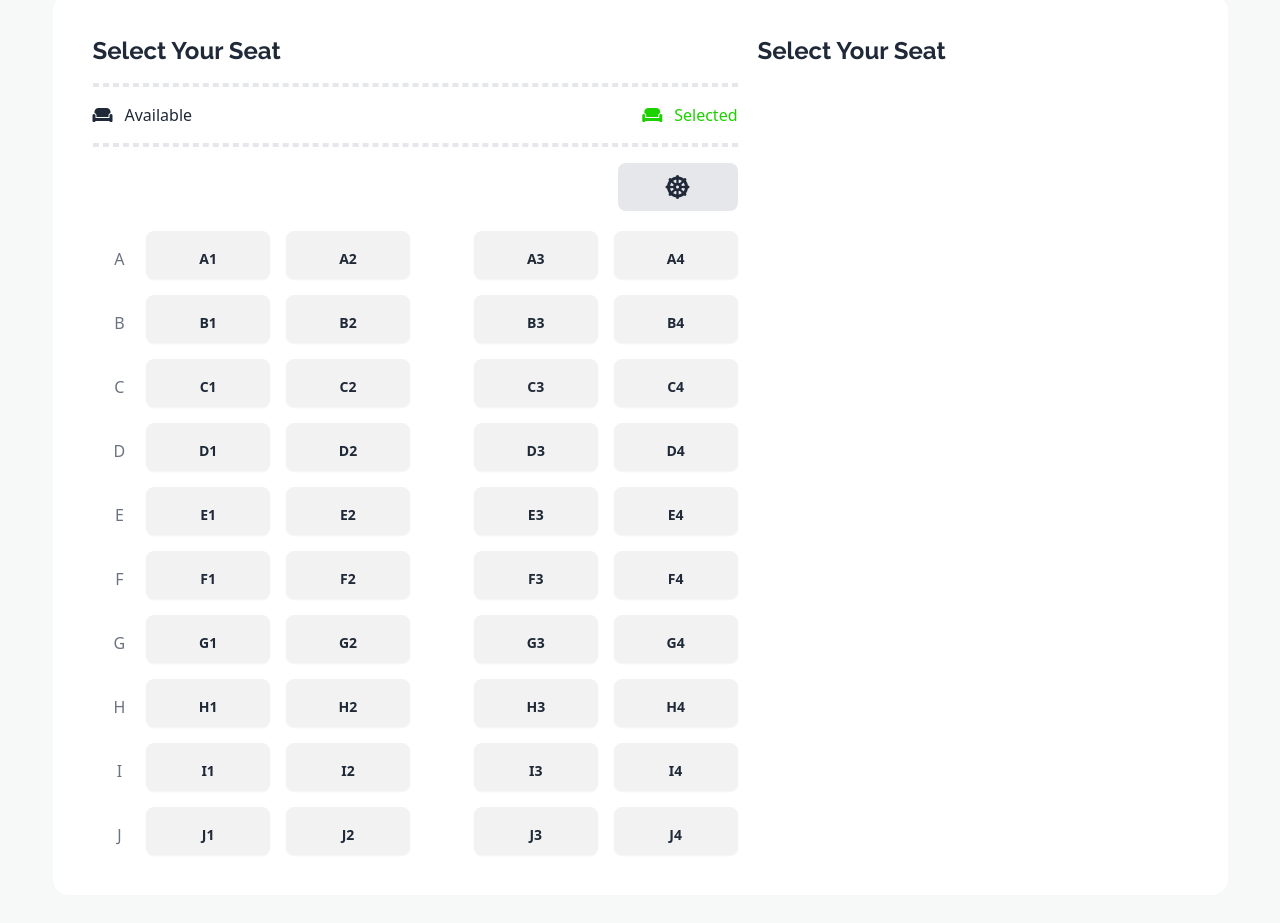
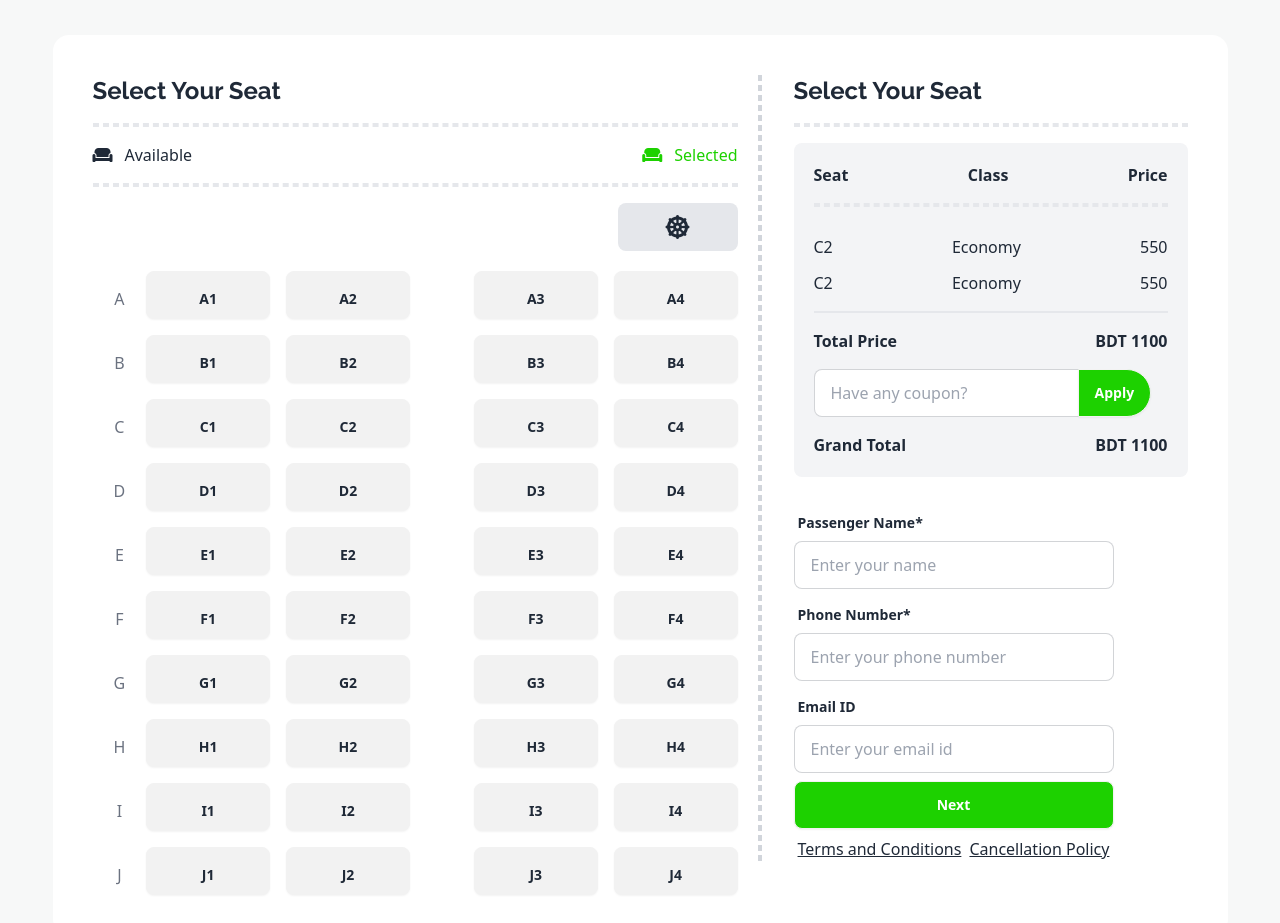
Before and after one commit to yhmunna1/ph-paribahan, a plain HTML site: page index.html in a window 1280 px wide. Shown: the part 1860-2783 px from the top of the page. Drawn offline with nearby package versions, Linux system fonts and the light colour scheme.

Commit message:
seat section completed

```diff
--- a/index.html
+++ b/index.html
@@ -210,7 +210,7 @@
             </div>
 
             <!-- Select Your Seat -->
-            <div class="w-[1175px] mx-auto flex items-start gap-5 bg-white p-10 rounded-2xl">
+            <div class="w-[1175px] mx-auto flex items-start gap-5 bg-white p-10 mt-10 rounded-2xl">
                 <!-- Available Seat -->
                 <div class="w-3/5">
                     <h4 class="font-raleway font-bold text-2xl">Select Your Seat</h4>
@@ -294,10 +294,98 @@
                         </div>
                     </div>
                 </div>
+
+
+                <!-- Select Your Seat (Right) -->
+                <div class="container  mx-auto w-2/5 h-full">
+                    <div class="relative wrap overflow-hidden h-full">
+                        <div class="border-2 absolute border-dashed border-gray-300 h-full ">
+                        </div>
+                        <div class="ps-9">
+                            <h4 class="font-raleway font-bold text-2xl">Select Your Seat</h4>
+                            <div class="border-dashed border-2 my-4"></div>
+
+                            <div class="bg-gray-100 p-5 rounded-lg">
+                                <div class="flex justify-between font-bold">
+                                    <div>Seat</div>
+                                    <div>Class</div>
+                                    <div>Price</div>
+                                </div>
+                                <div class="border-dashed border-2 my-4"></div>
+                                <div class="flex justify-between py-3">
+                                    <div>C2</div>
+                                    <div>Economy</div>
+                                    <div>550</div>
+                                </div>
+                                <div class="flex justify-between">
+                                    <div>C2</div>
+                                    <div>Economy</div>
+                                    <div>550</div>
+                                </div>
+                                <div class="border border-1 my-4"></div>
+                                <div class="flex justify-between font-bold">
+                                    <div>Total Price</div>
+                                    <div>BDT <span>1100</span></div>
+                                </div>
+                                <div class="join my-4">
+                                    <input class="input input-bordered join-item " placeholder="Have any coupon?" />
+                                    <button class="btn bg-[#1DD100] text-white join-item rounded-r-full">Apply</button>
+                                </div>
+                                <div class="flex justify-between font-bold">
+                                    <div>Grand Total</div>
+                                    <div>BDT <span>1100</span></div>
+                                </div>
+                            </div>
+
+                            <!-- Passenger Info -->
+                            <div class="pt-7 space-y-2">
+                                <!-- Name -->
+                                <label class="form-control w-full max-w-xs">
+                                    <div class="label">
+                                        <span class="label-text required font-bold">Passenger Name*</span>
+                                    </div>
+                                    <input type="text" placeholder="Enter your name"
+                                        class="input input-bordered w-full max-w-xs" />
+                                </label>
+                                <!-- Number -->
+                                <label class="form-control w-full max-w-xs">
+                                    <div class="label">
+                                        <span class="label-text required font-bold">Phone Number*</span>
+                                    </div>
+                                    <input type="text" placeholder="Enter your phone number"
+                                        class="input input-bordered w-full max-w-xs" />
+                                </label>
+                                <!-- Name -->
+                                <label class="form-control w-full max-w-xs">
+                                    <div class="label">
+                                        <span class="label-text required font-bold">Email ID</span>
+                                    </div>
+                                    <input type="text" placeholder="Enter your email id"
+                                        class="input input-bordered w-full max-w-xs" />
+                                </label>
+
+                                <!-- Button -->
+                                <button class="btn text-white bg-[#1DD100] w-full max-w-xs">Next</button>
+                                <div class="flex justify-around w-full max-w-xs">
+                                    <a class="underline" href="">Terms and Conditions</a>
+                                    <a class="underline" href="">Cancellation Policy</a>
+                                </div>
+                            </div>
+
+                        </div>
+
+
+
+
+
+                        <!-- you can add more time line from here :) -->
+                    </div>
+                </div>
+
+
+
                 <!-- Details -->
-                <div class="w-2/5">
-                    <h4 class="font-raleway font-bold text-2xl">Select Your Seat</h4>
-                </div>
+
         </section>
     </main>
 </body>
```
